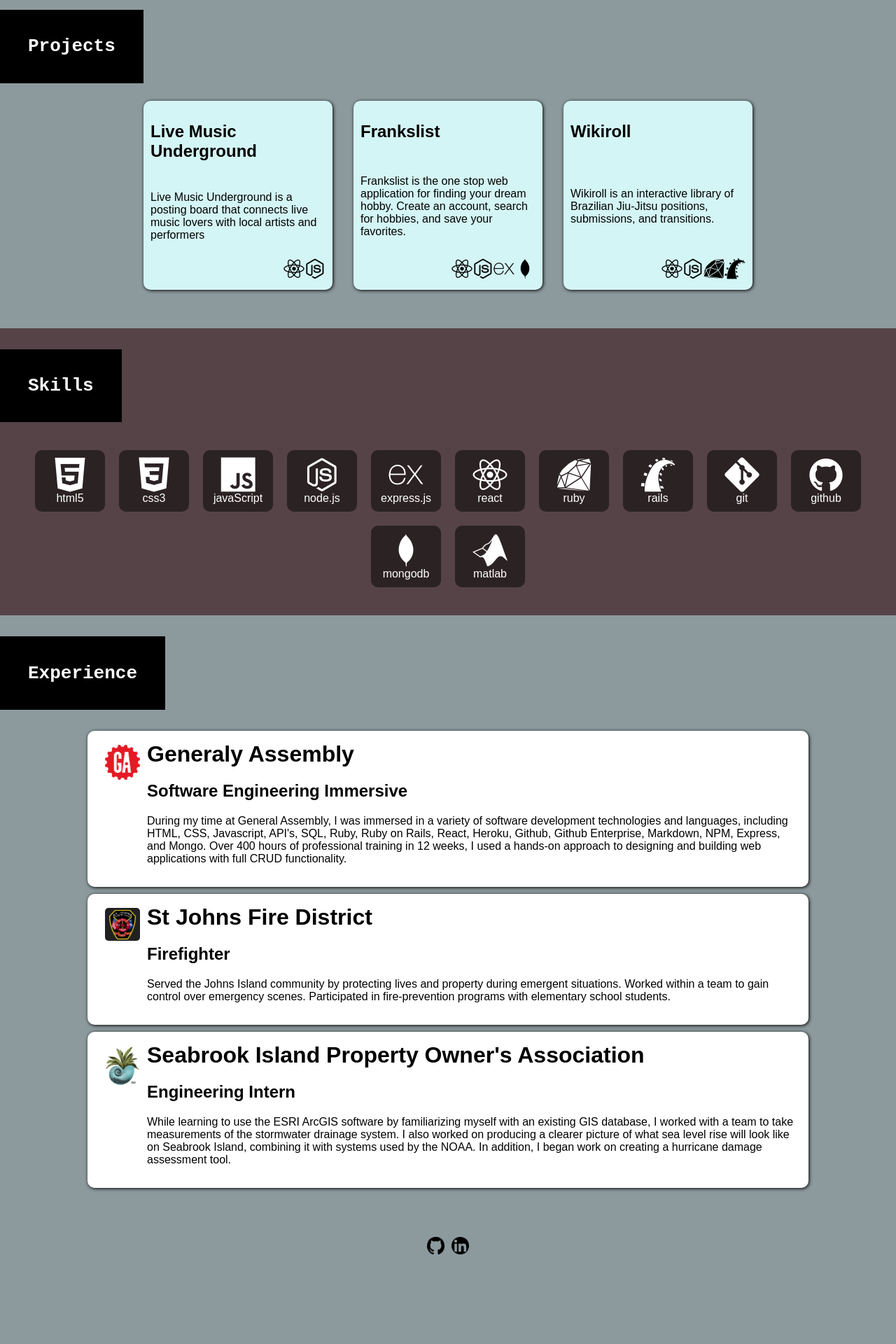
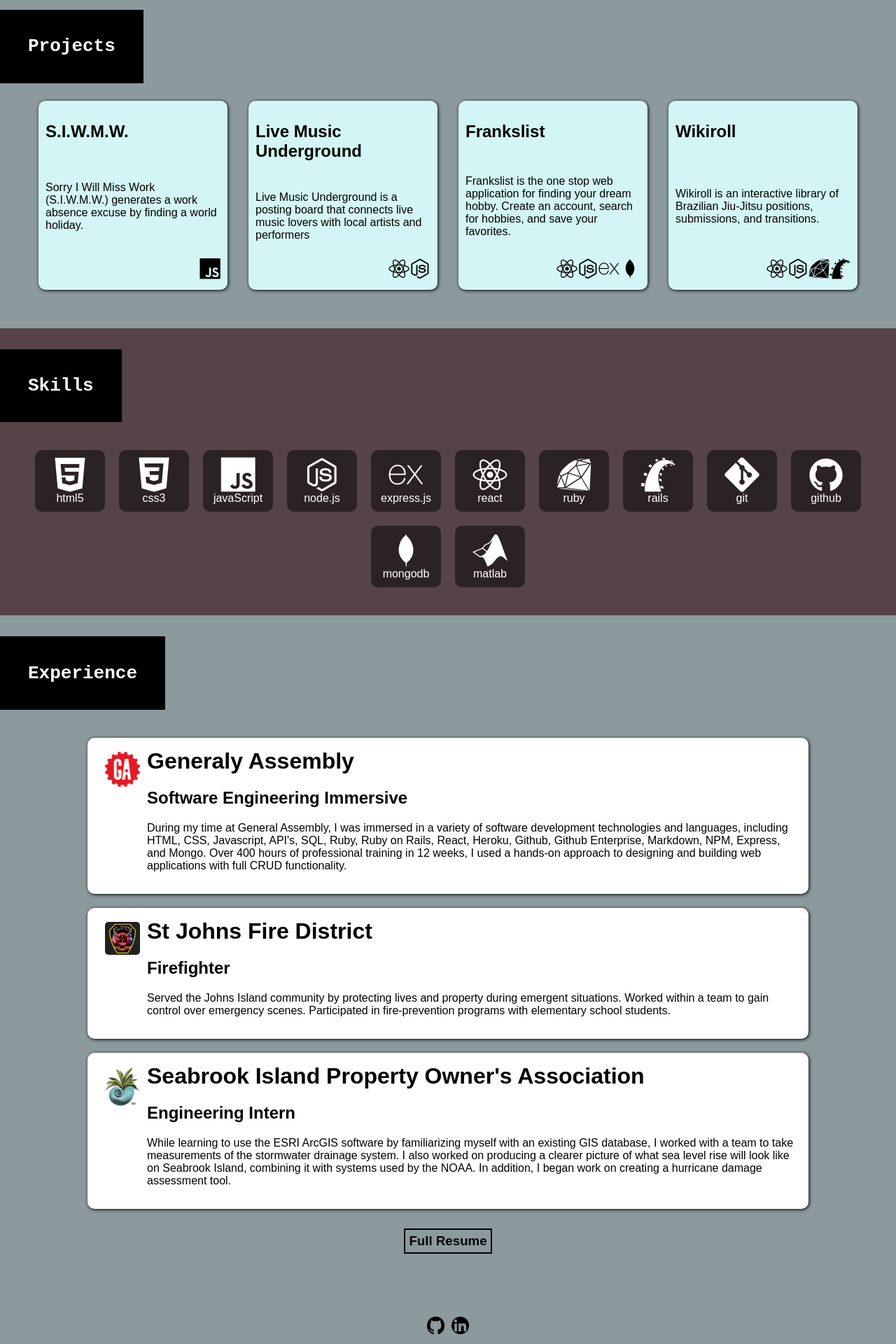
Before and after one commit to ianlov/portfolio, a React (Create React App) app in the folder client/: page / in a window 1280 px wide. Shown: the part 1453-3373 px from the top of the page at 70% size. Before the commit the page ends 3260 px from the top, so only its background shows below. Built offline with nearby package versions, Linux system fonts and the light colour scheme.

Commit message:
fixes and add resume

```diff
--- a/client/src/assets/css/contact.css
+++ b/client/src/assets/css/contact.css
@@ -33,3 +33,12 @@ ul > li {
 .image-link {
   height: 30px;
 }
+
+button {
+  all: unset;
+  width: fit-content;
+  margin: 10px;
+  padding: 3px;
+  border: 2px solid black;
+  cursor: pointer;
+}
--- a/client/src/assets/css/experience.css
+++ b/client/src/assets/css/experience.css
@@ -4,4 +4,17 @@
 
 .experience__container {
   margin: 30px;
+  display: flex;
+  flex-flow: column nowrap;
+  align-items: center;
 }
+
+.resume-link {
+  text-decoration: none;
+  color: black;
+}
+
+.resume-link > h3 {
+  border: 2px solid black;
+  padding: 5px 5px;
+}
--- a/client/src/assets/data/projectData.js
+++ b/client/src/assets/data/projectData.js
@@ -1,4 +1,12 @@
 const projectData = [
+  {
+    title: "S.I.W.M.W.",
+    image: "sorryiwillmisswork",
+    github_url: "https://github.com/ianlov/sorry-i-will-miss-work",
+    url: "https://ianlov.github.io/sorry-i-will-miss-work/",
+    description: "Sorry I Will Miss Work (S.I.W.M.W.) generates a work absence excuse by finding a world holiday.",
+    tech: <div className="tech" ><i class="devicon-javascript-plain"></i></div>
+  },
   {
     title: "Live Music Underground",
     image: "livemusicunderground",
--- a/client/src/components/Experience.jsx
+++ b/client/src/components/Experience.jsx
@@ -6,6 +6,7 @@ import ga from "../assets/images/ga.png";
 import stjfd from "../assets/images/stjfd.png";
 import sipoa from "../assets/images/sipoa.png";
 import experienceData from "../assets/data/experienceData.js";
+import resume from "../assets/data/resume.pdf";
 
 const Experience = () => {
   return (
@@ -27,6 +28,7 @@ const Experience = () => {
             experience={experienceData[2]}
             src={sipoa}
           />
+          <a className="resume-link" href={resume} ><h3>Full Resume</h3></a>
         </div>
       </div>
     </>
--- a/client/src/components/Projects.jsx
+++ b/client/src/components/Projects.jsx
@@ -13,6 +13,7 @@ const Projects = () => {
           <ProjectCard project={projectData[0]} />
           <ProjectCard project={projectData[1]} />
           <ProjectCard project={projectData[2]} />
+          <ProjectCard project={projectData[3]} />
         </div>
       </div>
     </>
```
Also changed, not shown: 1 other file (tests, documents, lock files or other folders).
